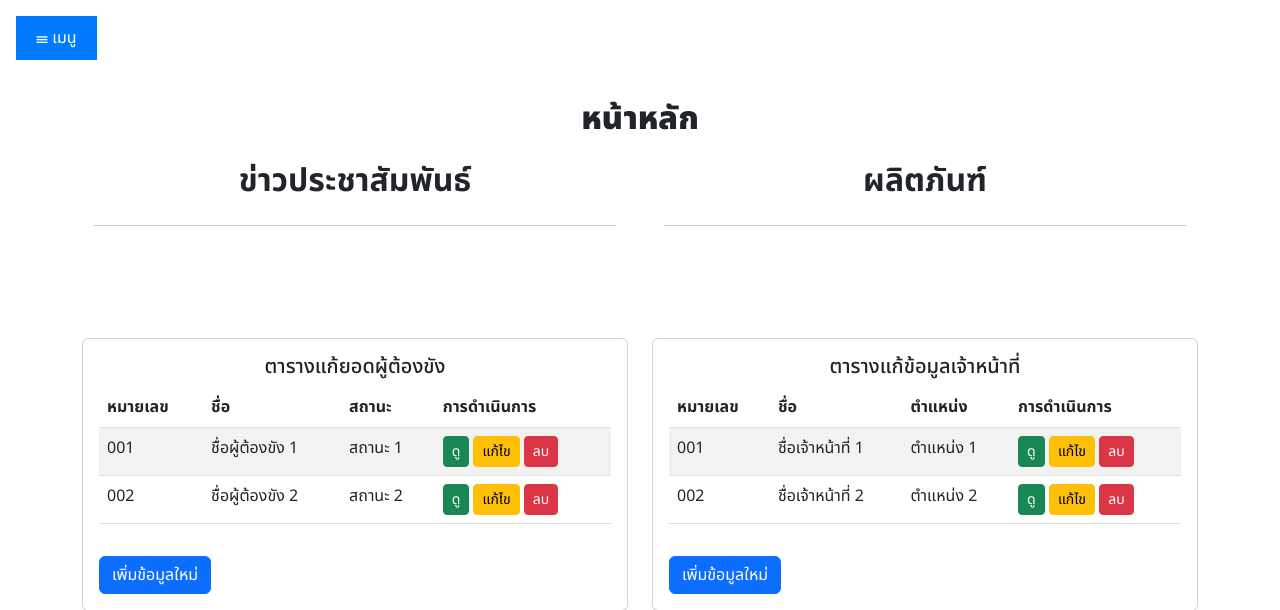
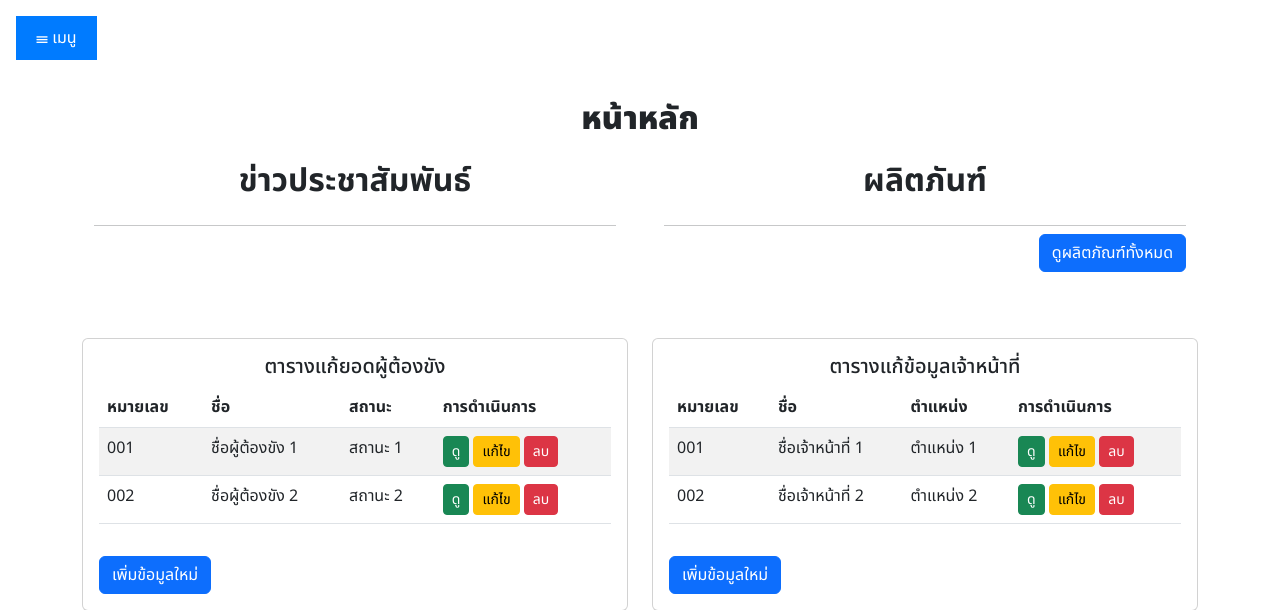
Before and after one commit to TackTeam-Chare/Mae-Sot-District-Prison, a PHP site: page /screen_contents/admin/dashboard.php in a window 1280 px wide. Shown: the top 610 px of the page. Run offline with PHP 8.4, Linux system fonts and the light colour scheme.

Commit message:
เพิ่ม/ปรับหน้าเเรก

```diff
--- a/admin/dashboard.php
+++ b/admin/dashboard.php
@@ -52,6 +52,7 @@
                 <?php include_once('../admin/layout/event.php') ?>
             </div>
             <div class="col-md-6">
+
                 <?php include_once('../admin/layout/product.php') ?>
             </div>
         </div>
--- a/admin/layout/product.php
+++ b/admin/layout/product.php
@@ -10,9 +10,11 @@
 
     <style>
         @import url('https://fonts.googleapis.com/css2?family=Noto+Sans+Thai:wght@100..900&display=swap');
+
         .events-section {
             margin-bottom: 2rem;
         }
+
         h1 {
             font-size: 2rem;
             margin-bottom: 1rem;
@@ -21,10 +23,14 @@
 
         .card-body .img-fluid {
             width: 100%;
-        height: 120px;
+            height: 180px;
             object-fit: cover;
             border-top-left-radius: calc(0.25rem - 1px);
             border-top-right-radius: calc(0.25rem - 1px);
+        }
+        .view-all-btn {
+            float: right;
+            margin-top: -40px; /* Adjust as needed */
         }
     </style>
 
@@ -32,24 +38,25 @@
 
 <body>
 
-    <div class="container ">
+    <div class="container">
         <h1 class="text-center mb-4 fw-bold">ผลิตภันฑ์</h1>
         <hr>
-        <div class="row gy-5 justify-content-center" >
+        <div class="row gy-5 justify-content-center">
             <div class="col-lg-12 events-section" id="products-container">
-                <!-- Products will be dynamically added here -->
+                <!-- Product will be dynamically added here -->
             </div>
         </div>
+        <a href="../../admin/manage/manage_product.php" class="btn btn-primary view-all-btn">ดูผลิตภัณฑ์ทั้งหมด</a>
     </div>
 
     <script>
-        document.addEventListener("DOMContentLoaded", function() {
+        document.addEventListener("DOMContentLoaded", function () {
             fetch('http://localhost:8000/products')
                 .then(response => response.json())
                 .then(data => {
                     const productsContainer = document.getElementById('products-container');
+                    const product = data[0]; // Get the first product
 
-                    data.forEach(product => {
                     const productCard = document.createElement('div');
                     productCard.classList.add('card', 'mb-3');
 
@@ -58,18 +65,12 @@
 
                     productCard.innerHTML = `
                         <div class="card-body">
-                                <img src="${imageUrl}" alt="product image" class="img-fluid mb-3" >
+                            <img src="${imageUrl}" alt="product image" class="img-fluid mb-3">
                             <h5 class="card-title">${product.title}</h5>
                             <p class="card-text">${product.content}</p>
-                                <div class="d-flex justify-content-end">
-                                    <a href="/admin/edit/edit_product.php?id=${product.id}" class="btn btn-success me-2">Detail</a>
-
-                                </div>
-                            </div>
                         `;
 
                     productsContainer.appendChild(productCard);
-                    });
                 })
                 .catch(error => console.error('Error fetching products:', error));
         });
```
Lines whose indentation alone changed are shown as unchanged.
